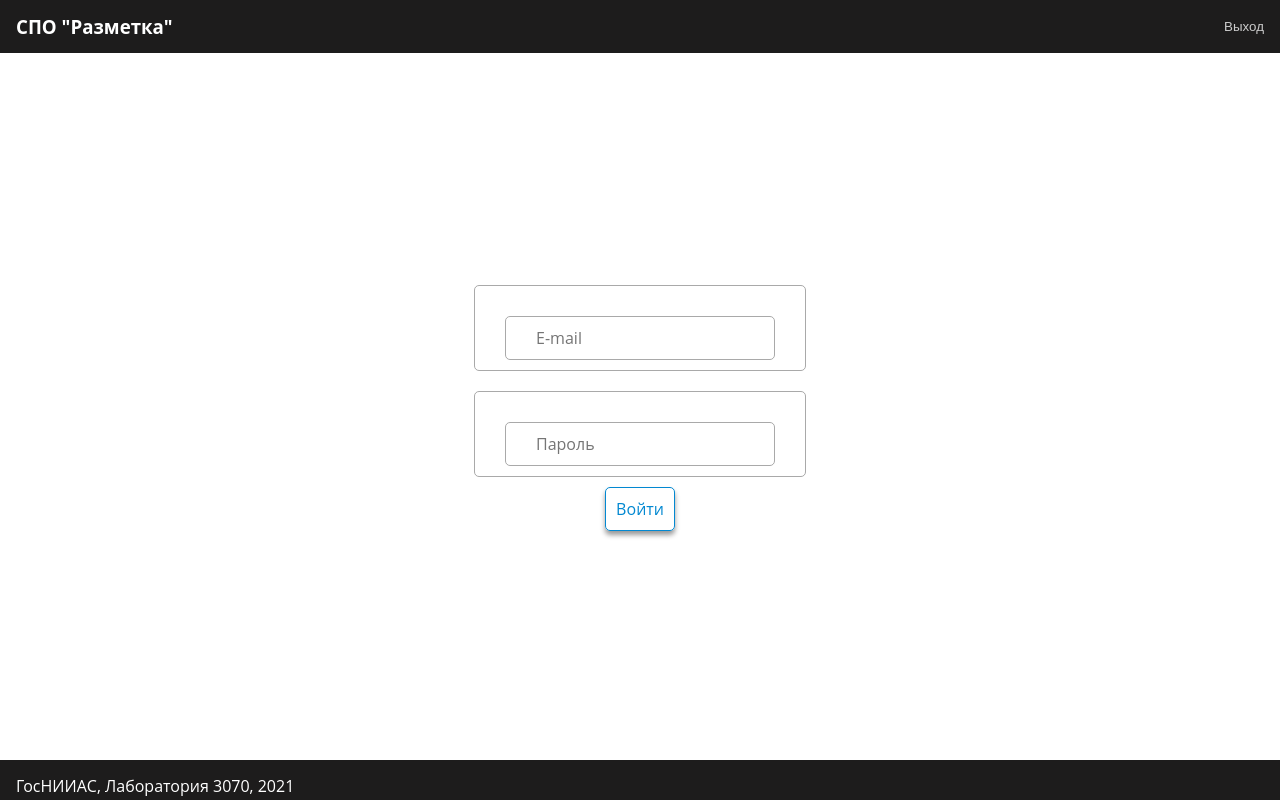
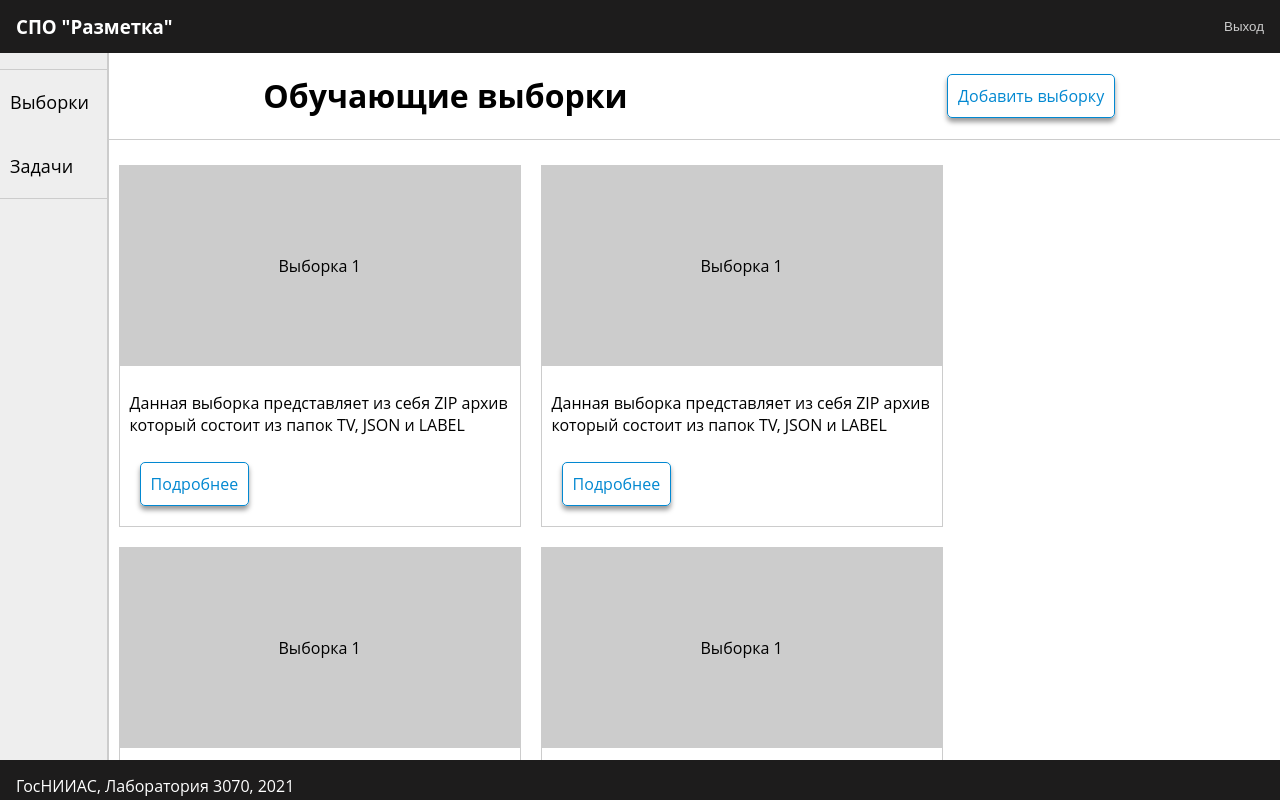
Before and after one commit to lensroman/react-crud, a React (Create React App) app: page / in a window 1280 px wide. Shown: the top 800 px of the page. Built offline with nearby package versions, Linux system fonts and the light colour scheme.

Commit message:
AdminPanel container created and started.

```diff
--- a/src/App.js
+++ b/src/App.js
@@ -4,12 +4,13 @@ import Layout from "./hoc/Layout/Layout";
 
 import Markup from "./containers/Markup/Markup";
 import Auth from "./containers/Auth/Auth";
+import AdminPanel from "./containers/AdminPanel/AdminPanel";
 
 const App = () => {
   return (
     <div className="App">
       <Layout>
-          <Auth />
+          <AdminPanel />
       </Layout>
     </div>
   );
--- a/src/Store/reducers/authReducer.js
+++ b/src/Store/reducers/authReducer.js
@@ -2,10 +2,10 @@ import * as actionTypes from '../actions/actionTypes';
 
 const initialState = {
     loading: false,
-    isAuthenticated: false,
+    isAuthenticated: true,
     email: null,
     password: null,
-    userType: null,
+    userType: 'admin',
 }
 
 const reducer = (state = initialState, action) => {
--- /dev/null
+++ b/src/components/AdminPanelHeader/AdminPanelHeader.js
@@ -0,0 +1,20 @@
+import React from 'react';
+
+import classes from './AdminPanelHeader.module.scss';
+import Button from "../UI/Button/Button";
+
+const AdminPanelHeader = props => {
+
+    return (
+        <div className={classes.AdminPanelHeader}>
+            <div>
+                <h1>Обучающие выборки</h1>
+            </div>
+            <div>
+                <Button>Добавить выборку</Button>
+            </div>
+        </div>
+    )
+}
+
+export default AdminPanelHeader;
--- /dev/null
+++ b/src/components/AdminPanelHeader/AdminPanelHeader.module.scss
@@ -0,0 +1,8 @@
+.AdminPanelHeader {
+  width: 100%;
+  display: flex;
+  justify-content: space-around;
+  align-items: center;
+  border-bottom: 1px solid #ccc;
+  margin-bottom: 15px;
+}
--- /dev/null
+++ b/src/components/Samples/Sample/Sample.js
@@ -0,0 +1,23 @@
+import React from "react";
+
+import classes from './Sample.module.scss';
+import Button from "../../UI/Button/Button";
+
+const Sample = props => {
+
+    return (
+        <div className={classes.Sample}>
+            <div className={classes.Header}>
+                Выборка 1
+            </div>
+            <div className={classes.Description}>
+                <p>
+                    Данная выборка представляет из себя ZIP архив который состоит из папок TV, JSON и LABEL
+                </p>
+                <Button>Подробнее</Button>
+            </div>
+        </div>
+    )
+}
+
+export default Sample
--- /dev/null
+++ b/src/components/Samples/Sample/Sample.module.scss
@@ -0,0 +1,20 @@
+.Sample {
+  display: flex;
+  flex-direction: column;
+  width: 400px;
+  border: 1px solid #ccc;
+  margin: 10px;
+
+  & .Header {
+    width: 100%;
+    height: 200px;
+    background-color: #ccc;
+    display: flex;
+    justify-content: center;
+    align-items: center;
+  }
+
+  & .Description {
+    padding: 10px;
+  }
+}
--- /dev/null
+++ b/src/components/Samples/Samples.js
@@ -0,0 +1,19 @@
+import React from "react";
+
+import classes from './Samples.module.scss';
+import Sample from "./Sample/Sample";
+
+const Samples = props => {
+
+    return (
+        <div className={classes.Samples}>
+            <Sample />
+            <Sample />
+            <Sample />
+            <Sample />
+            <Sample />
+        </div>
+    )
+}
+
+export default Samples;
--- /dev/null
+++ b/src/components/Samples/Samples.module.scss
@@ -0,0 +1,5 @@
+.Samples {
+  width: 100%;
+  display: flex;
+  flex-wrap: wrap;
+}
--- a/src/components/SidePanel/Navigation/NavigationItems/NavigationItems.js
+++ b/src/components/SidePanel/Navigation/NavigationItems/NavigationItems.js
@@ -1,14 +1,35 @@
-import React from "react";
+import React, {Fragment} from "react";
 
 import classes from './NavigationItems.module.scss';
 import NavigationItem from "./NavigationItem/NavigationItem";
+import ClassList from "../../ClassList/ClassList";
 
 const NavigationItems = props => {
+    let navigation = null
+
+    if (props.userType === 'markup') {
+        navigation = (
+            <ul className={classes.NavigationItems}>
+                <NavigationItem>Разметка</NavigationItem>
+                <NavigationItem>Задачи</NavigationItem>
+                <ClassList />
+            </ul>
+        )
+    }
+
+    if (props.userType === 'admin') {
+        navigation = (
+            <ul className={classes.NavigationItems}>
+                <NavigationItem>Выборки</NavigationItem>
+                <NavigationItem>Задачи</NavigationItem>
+            </ul>
+        )
+    }
+
     return (
-        <ul className={classes.NavigationItems}>
-            <NavigationItem>Разметка</NavigationItem>
-            <NavigationItem>Задачи</NavigationItem>
-        </ul>
+        <Fragment>
+            {navigation}
+        </Fragment>
     )
 };
 
--- a/src/components/SidePanel/SidePanel.js
+++ b/src/components/SidePanel/SidePanel.js
@@ -3,7 +3,6 @@ import { connect } from "react-redux";
 
 import classes from './SidePanel.module.scss';
 import NavigationItems from "./Navigation/NavigationItems/NavigationItems";
-import ClassList from "./ClassList/ClassList";
 
 
 const SidePanel = (props) => {
@@ -16,15 +15,15 @@ const SidePanel = (props) => {
 
     return (
         <div className={attachedClasses.join(' ')}>
-            <NavigationItems />
-            <ClassList />
+            <NavigationItems userType={props.userType} />
         </div>
     )
 };
 
 const mapStateToProps = state => {
     return {
-        isAuthenticated: state.auth.isAuthenticated
+        isAuthenticated: state.auth.isAuthenticated,
+        userType: state.auth.userType
     }
 }
 
--- /dev/null
+++ b/src/containers/AdminPanel/AdminPanel.js
@@ -0,0 +1,16 @@
+import React from "react";
+
+import AdminPanelHeader from '../../components/AdminPanelHeader/AdminPanelHeader';
+import Samples from "../../components/Samples/Samples";
+
+const AdminPanel = props => {
+
+    return (
+        <div>
+            <AdminPanelHeader />
+            <Samples />
+        </div>
+    )
+}
+
+export default AdminPanel;
```
